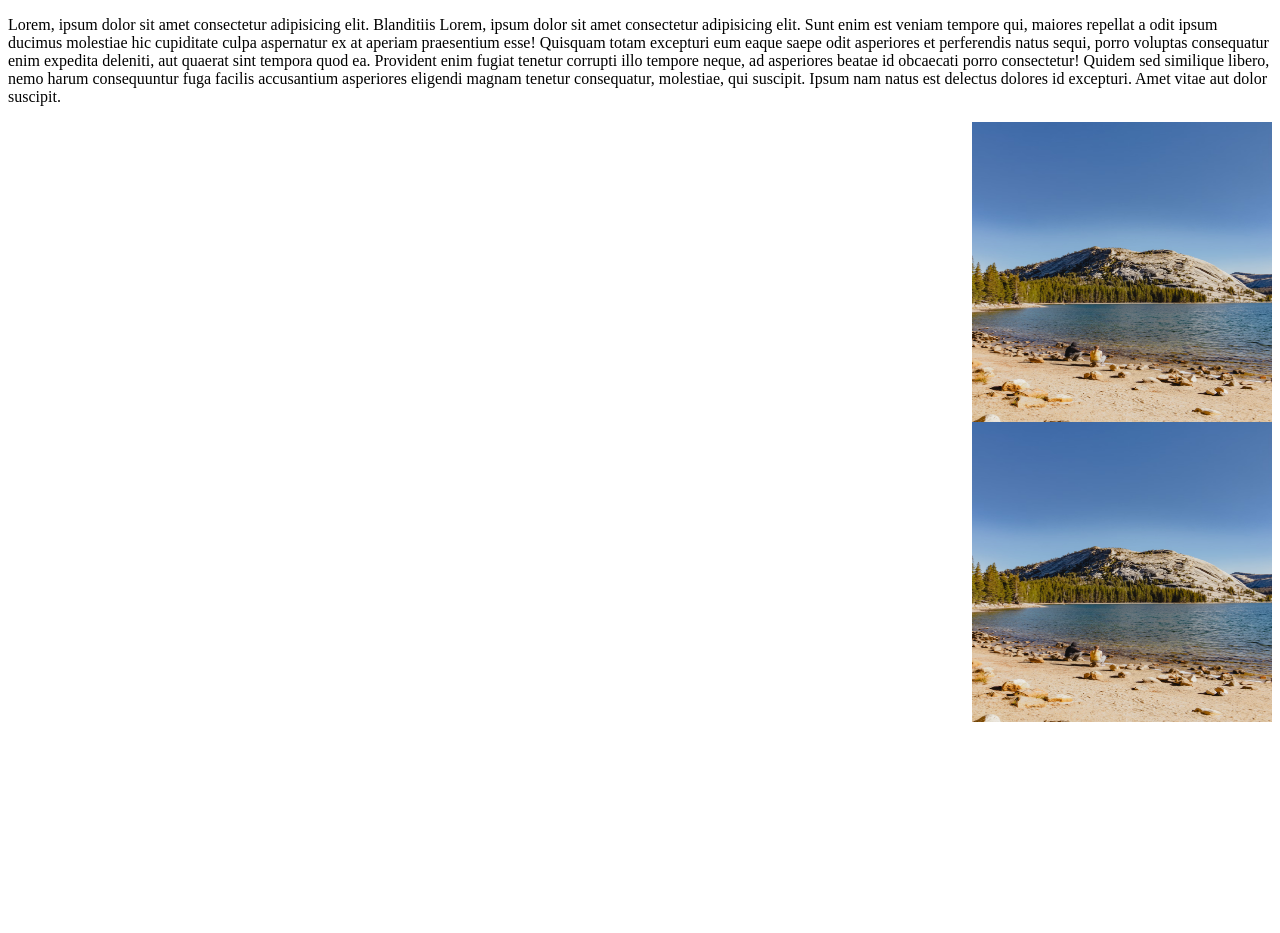
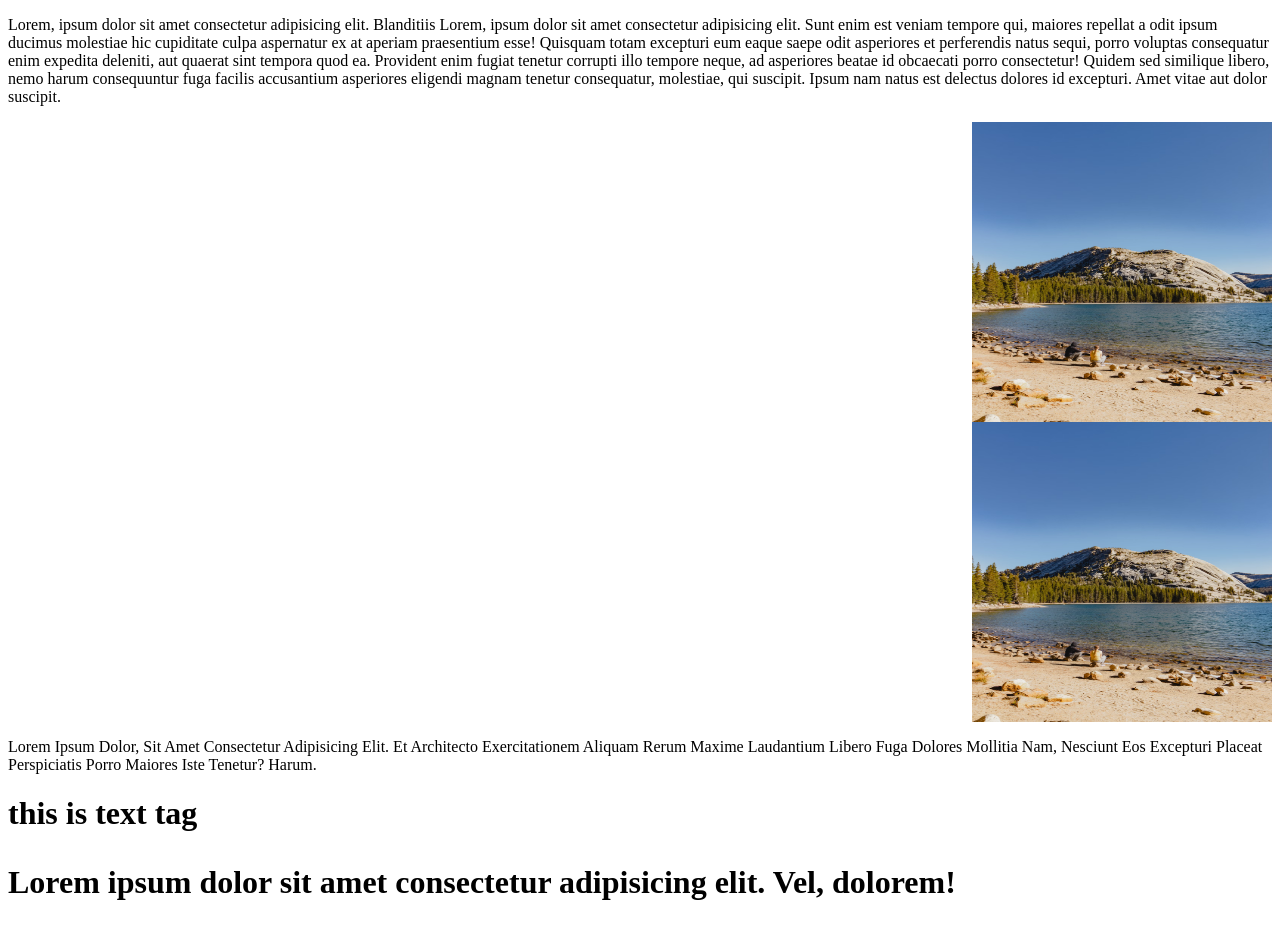
Before and after one commit to darshik123/frontend, a plain HTML site: page Css/lecture 6/index.html in a window 1280 px wide. Before the commit the page ends 800 px from the top, so only its background shows below. Drawn offline with Linux system fonts and the light colour scheme.

Commit message:
19/02/2025

```diff
--- a/Css/lecture 6/aseet/css/style.css
+++ b/Css/lecture 6/aseet/css/style.css
@@ -14,3 +14,46 @@
     margin-inline-start: auto;
     display: block;
 }
+
+.text-transfomer {
+    text-transform: lowercase;
+    text-transform: uppercase;
+    text-transform: none;
+    text-transform: capitalize;
+}
+
+.text-decor {
+    /* text-decoration: underline;
+    text-decoration: overline;
+    text-decoration: line-through;
+    text-decoration: dotted underline red;
+    text-decoration: wavy line-through black; */
+    text-decoration-line: underline;
+    text-decoration-color: yellow;
+    text-decoration-style: double;
+    text-decoration-thickness: 5px;
+    text-underline-offset: 20px;
+}
+
+.shedow {
+    text-shadow: 1px 15px rgb(65, 65, 65)
+}
+
+.font-style {
+    font-style: italic;
+    font-style: oblique;
+    font-style: normal;
+}
+
+
+.line-height {
+    font-size: 2em;
+    font-weight: bold;
+    /* line-height: 60px; */
+    /* letter-spacing: 10px; */
+    /* word-spacing: 100px; */
+    /* word-spacing: 200px; */
+    white-space: pre;
+    /* white-space: nowrap; */
+    white-space: wrap;
+}
--- a/Css/lecture 6/index.html
+++ b/Css/lecture 6/index.html
@@ -25,6 +25,20 @@
 
     <img class="img-tag" src="./aseet/img/neture.avif" alt="img">
 
+
+    <p class="text-transfomer">Lorem ipsum dolor, sit amet consectetur adipisicing elit. Et architecto exercitationem
+        aliquam rerum maxime laudantium libero fuga dolores mollitia nam, nesciunt eos excepturi placeat perspiciatis
+        porro maiores iste tenetur? Harum.</p>
+
+    <!-- <h1 class="text-decor">this is text</h1> -->
+
+    <!-- <h1 class="shedow">this is text tag</h1> -->
+    <h1 class="font-style">this is text tag</h1>
+
+    <p class="line-height">
+        Lorem
+        ipsum dolor
+        sit amet consectetur adipisicing elit. Vel, dolorem!</p>
 </body>
 
 </html>
```
Also changed, not shown: Css/lecture 7/index.html (added, +14 -0 lines), Css/lecture 7/asset/css/style.css (added).
